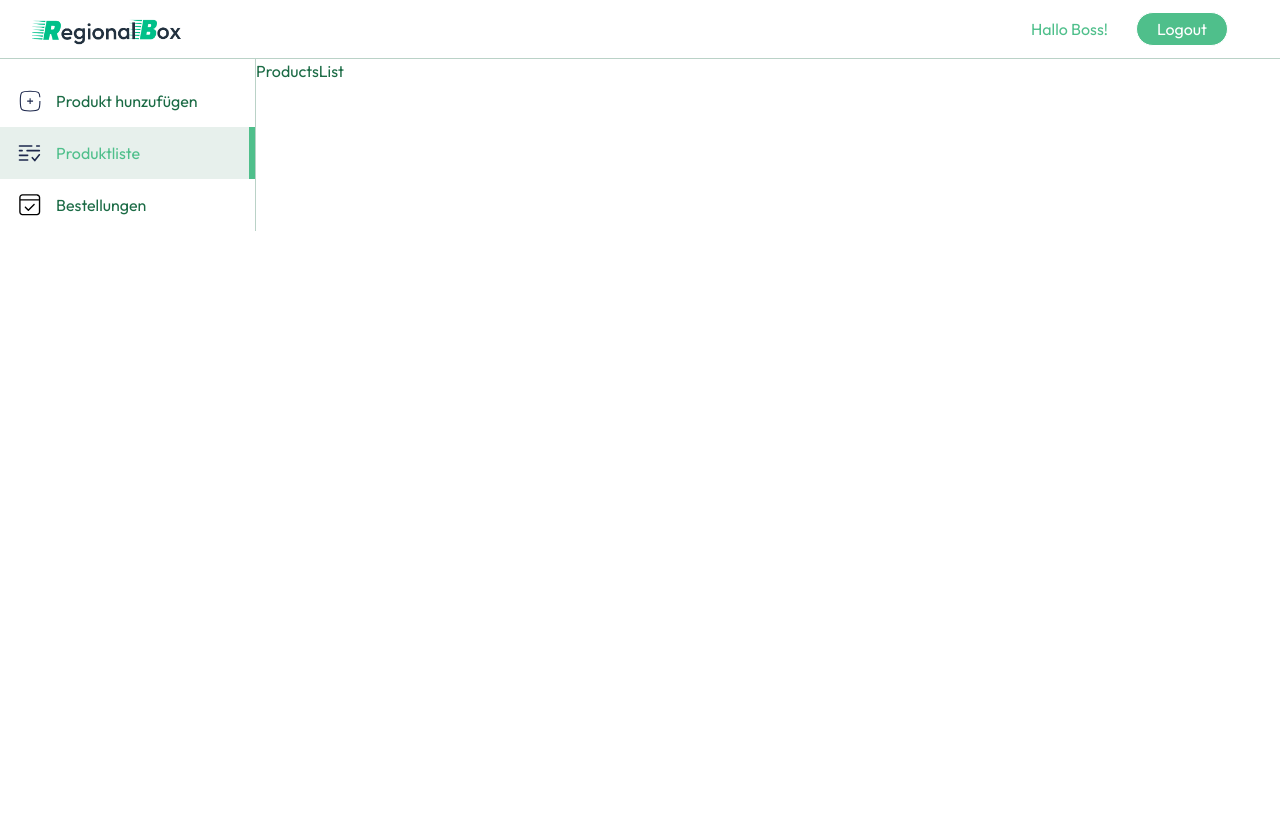
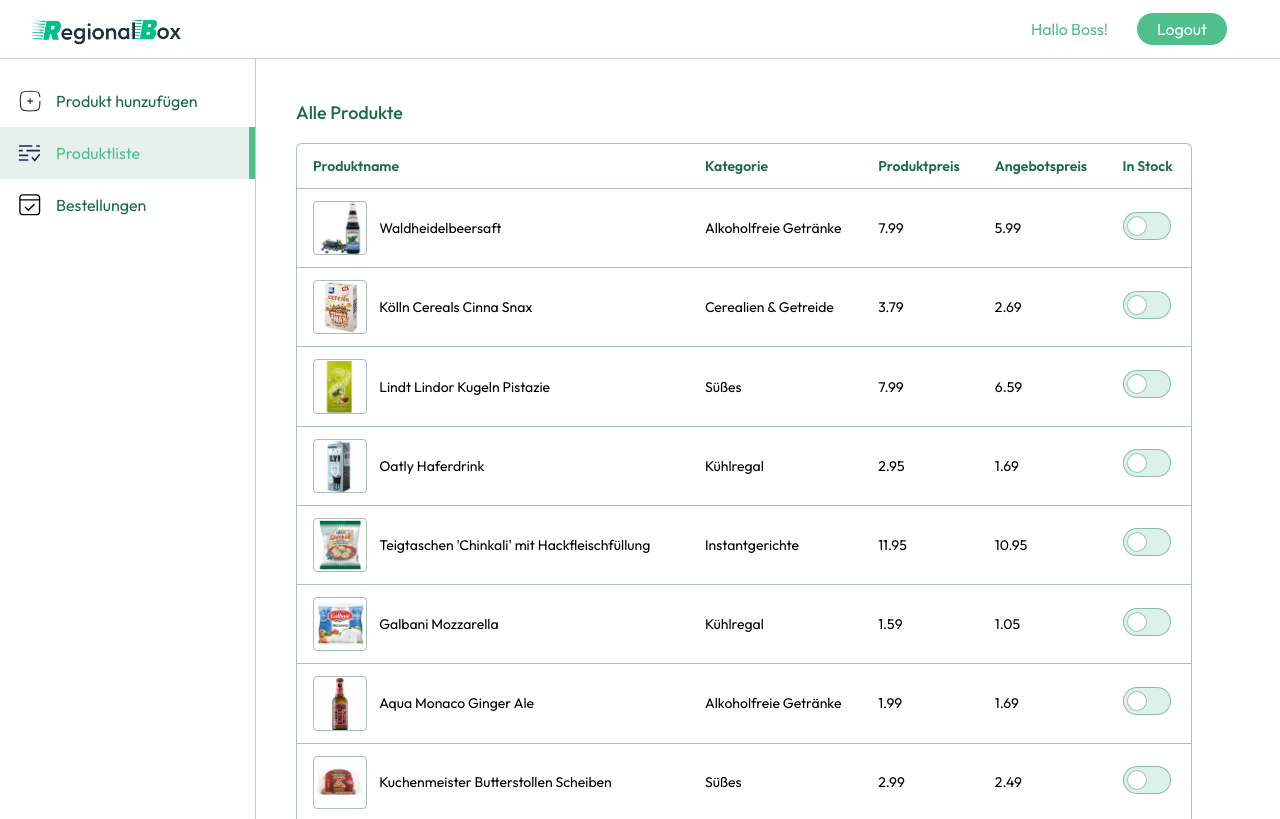
Before and after one commit to LindtAna/RegionalBox, a React (Vite) app in the folder client/: page /seller/products-list in a window 1280 px wide. Built offline with nearby package versions, Linux system fonts and the light colour scheme.

Commit message:
Verkäuferbereich um Seite mit Liste der Produkten erweitert

```diff
--- a/client/src/pages/seller/ProductsList.jsx
+++ b/client/src/pages/seller/ProductsList.jsx
@@ -1,9 +1,53 @@
-import React from 'react'
+import { useAppContext } from "../../context/AppContext";
 
 const ProductsList = () => {
-  return (
-    <div>ProductsList</div>
-  )
-}
+
+ const {products, actionProducts, currency} = useAppContext()
+
+ const all = [...actionProducts, ...products];
+
+    return (
+        <div className="flex-1 flex flex-col justify-between h-[95vh] overflow-y-scroll no-scrollbar">
+            <div className="w-full md:p-10 p-4">
+                <h2 className="pb-4 text-lg font-medium">Alle Produkte</h2>
+                <div className="flex flex-col items-center max-w-4xl w-full overflow-hidden rounded-md bg-white border border-dark-green/40">
+                    <table className="md:table-auto table-fixed w-full overflow-hidden">
+                        <thead className="text-dark-green text-sm text-left">
+                            <tr>
+                                <th className="px-4 py-3 font-semibold truncate">Produktname</th>
+                                <th className="px-4 py-3 font-semibold truncate hidden md:block">Kategorie</th>
+                                <th className="px-4 py-3 font-semibold truncate">Produktpreis</th>
+                                <th className="px-4 py-3 font-semibold truncate">Angebotspreis</th>
+                                <th className="px-4 py-3 font-semibold truncate">In Stock</th>
+                            </tr>
+                        </thead>
+                        <tbody className="text-sm text-black">
+                            {all.map((product) => (
+                                <tr key={product._id} className="border-t border-dark-green/40">
+                                    <td className="md:px-4 pl-2 md:pl-4 py-3 flex items-center space-x-3 truncate">
+                                        <div className="border border-dark-green/40 rounded overflow-hidden">
+                                            <img src={product.image[0]} alt="Product" className="w-16" />
+                                        </div>
+                                        <span className="truncate max-sm:hidden w-full">{product.name}</span>
+                                    </td>
+                                    <td className="px-4 py-3 max-sm:hidden">{product.category}</td>
+                                    <td className="px-4 py-3">{currency}{product.price}</td>
+                                    <td className="px-4 py-3">{currency}{product.offerPrice}</td>
+                                    <td className="px-4 py-3">
+                                        <label className="relative inline-flex items-center cursor-pointer text-gray-900 gap-3">
+                                            <input type="checkbox" className="sr-only peer" />
+                                            <div className="w-12 h-7 bg-primary/20 border border-dark-green/40 rounded-full peer peer-checked:bg-dark-green transition-colors duration-200"></div>
+                                            <span className="dot absolute left-1 top-1 w-5 h-5 bg-white  border border-dark-green/40 rounded-full transition-transform duration-200 ease-in-out peer-checked:translate-x-5"></span>
+                                        </label>
+                                    </td>
+                                </tr>
+                            ))}
+                        </tbody>
+                    </table>
+                </div>
+            </div>
+        </div>
+    );
+};
 
 export default ProductsList
--- a/client/src/pages/seller/SellerLayout.jsx
+++ b/client/src/pages/seller/SellerLayout.jsx
@@ -26,11 +26,11 @@
                 </Link>
                 <div className="flex items-center gap-2 text-primary">
                     <p>Hallo Boss!</p>
-                    <button onClick={logout} className='border bg-primary hover:bg-dark-green rounded-full text-base text-white mx-5 px-5 py-1'>Logout</button>
+                    <button onClick={logout} className='border bg-primary hover:bg-dark-green rounded-full text-base text-white sm:mx-5 px-5 py-1'>Logout</button>
                 </div>
             </div>
             <div className="flex">
-            <div className="md:w-64 w-16 border-r  text-base border-dark-green/30 pt-4 flex flex-col transition-all duration-300">
+            <div className="md:w-64 w-16 border-r text-base border-dark-green/30 pt-4 flex flex-col">
                 {sidebarLinks.map((item) => (
                     <NavLink to={item.path} key={item.name} end={item.path === '/seller'}
                         className={({isActive}) => `flex items-center py-3 px-4 gap-3
```
